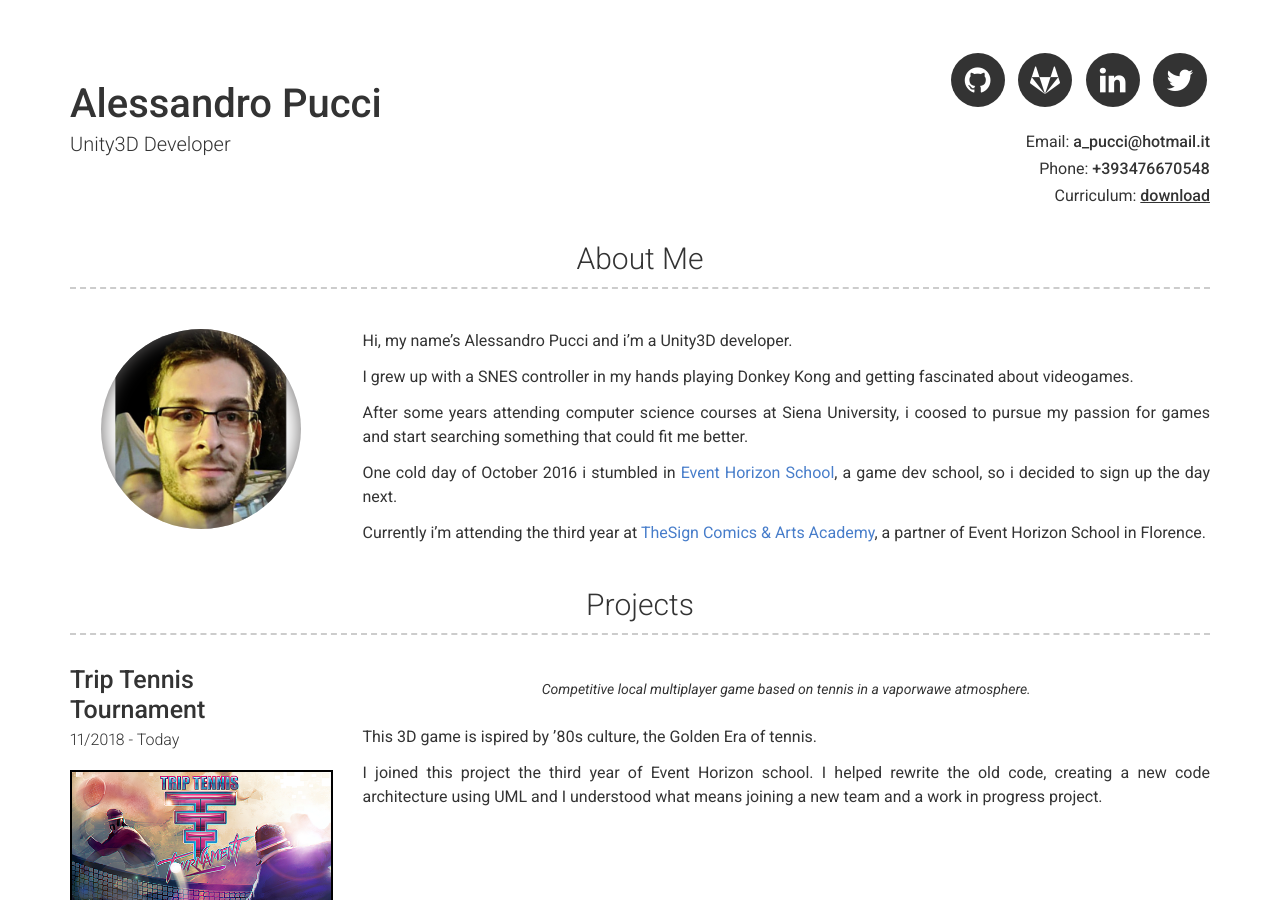
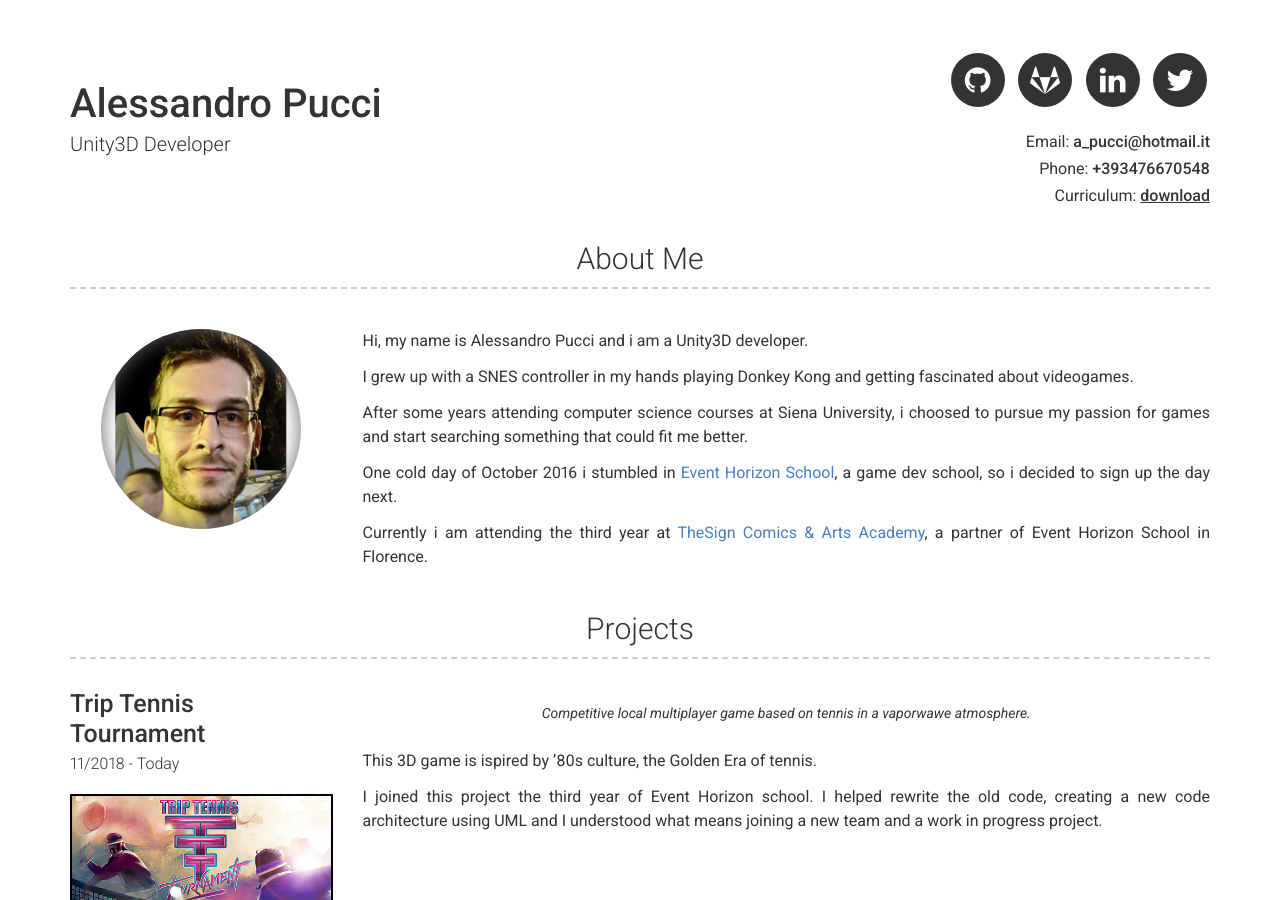
Before and after one commit to a-pucci/a-pucci-github.io, a Jekyll site: the page built from index.md, in a window 1280 px wide and 900 px high. Built offline with Jekyll 4.4.1, drawn with Linux system fonts in a browser that asks for light colours.

Commit message:
Update _config.yml

```diff
--- a/_config.yml
+++ b/_config.yml
@@ -27,15 +27,15 @@ linkedin_username: a-pucci
 # about_title: About Me
 about_profile_image: images/profile.jpg
 about_content: | # this will include new lines to allow paragraphs
-      Hi, my name's Alessandro Pucci and i'm a Unity3D developer.
+      Hi, my name is Alessandro Pucci and i am a Unity3D developer.
 
       I grew up with a SNES controller in my hands playing Donkey Kong and getting fascinated about videogames.
 
-      After some years attending computer science courses at Siena University, i coosed to pursue my passion for games and start searching something that could fit me better.
+      After some years attending computer science courses at Siena University, i choosed to pursue my passion for games and start searching something that could fit me better.
 
       One cold day of October 2016 i stumbled in [Event Horizon School](http://eventhorizoncg.com/it/){:target="_blank"}, a game dev school, so i decided to sign up the day next.
 
-      Currently i'm attending the third year at [TheSign Comics & Arts Academy](https://thesign.academy/){:target="_blank"}, a partner of Event Horizon School in Florence.
+      Currently i am attending the third year at [TheSign Comics & Arts Academy](https://thesign.academy/){:target="_blank"}, a partner of Event Horizon School in Florence.
 
 # Projects Section
 # projects_title: Projects
```
